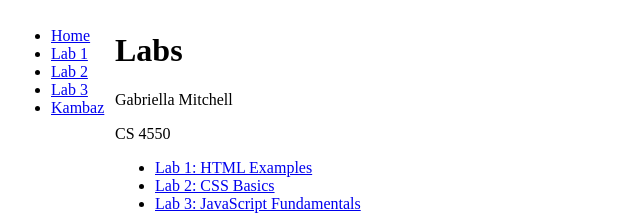
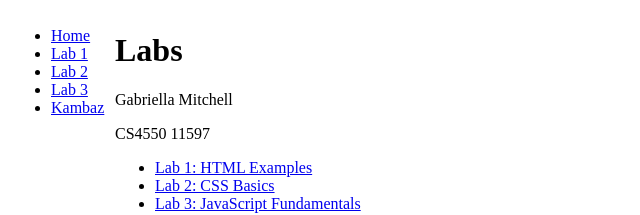
Before and after one commit to gabimitchell4/kambaz-next-js, a Next.js app: page /Labs in a window 1280 px wide. Shown: the top 215 px of the page, without its empty margins (0-640 px from the left). Built offline with nearby package versions, Linux system fonts and the light colour scheme.

Commit message:
finish AI

```diff
--- a/app/Labs/page.tsx
+++ b/app/Labs/page.tsx
@@ -4,7 +4,7 @@ export default function Labs() {
     <div id="wd-labs">
       <h1>Labs</h1>
       <p>Gabriella Mitchell</p>
-      <p>CS 4550</p>
+      <p>CS4550 11597</p>
       <ul>
         <li>
           <Link href="/Labs/Lab1" id="wd-lab1-link">
```
